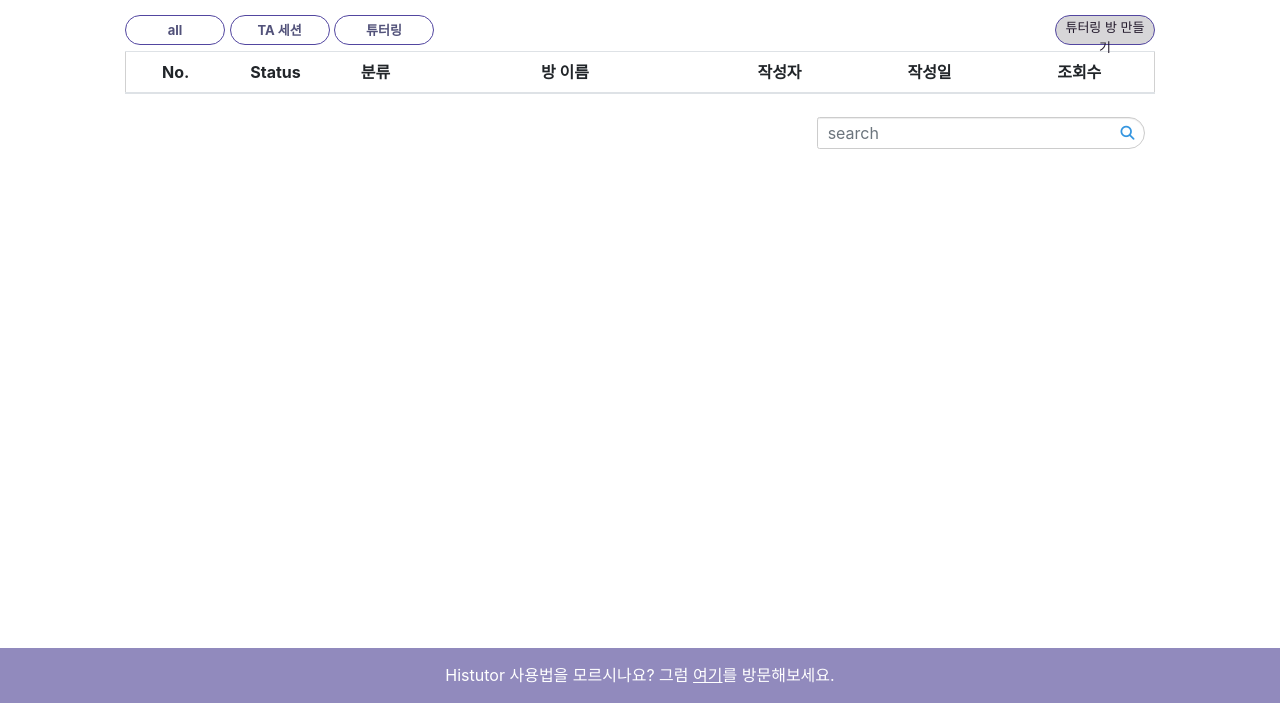
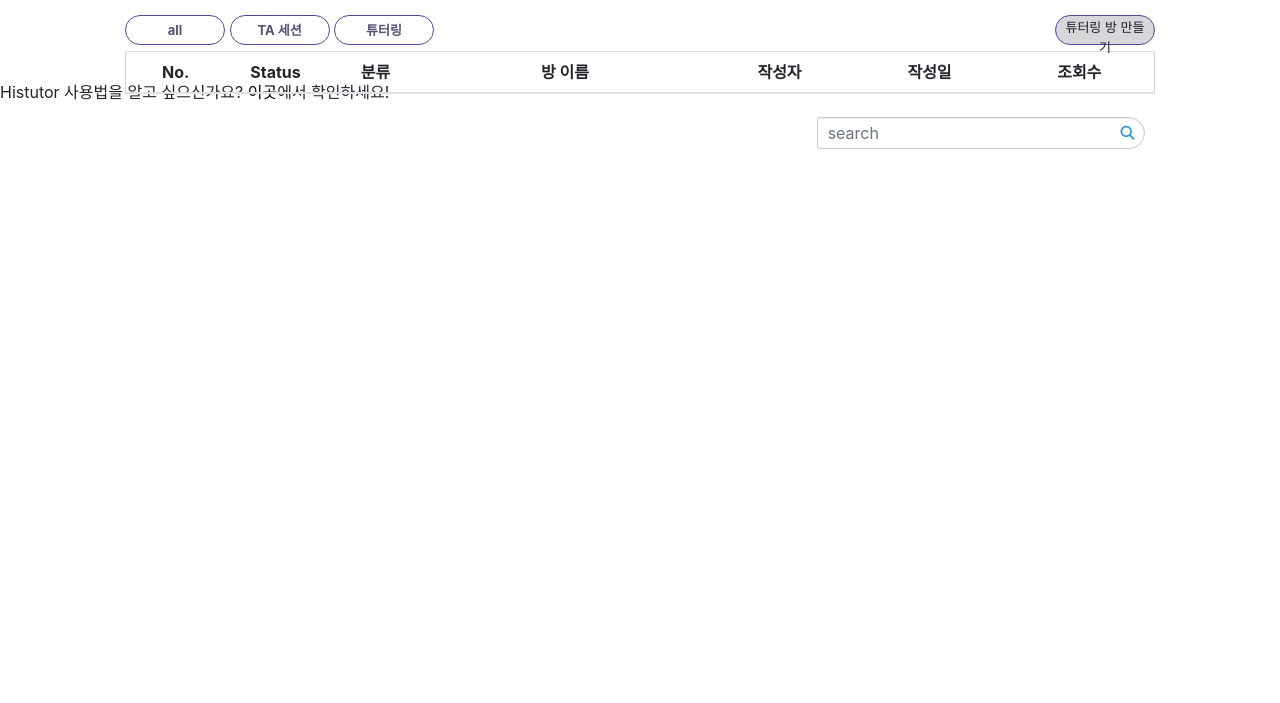
Before and after one commit to dodoyoon/Histutor, a Django app: template tutor/matching/templates/matching/main.html in a window 1280 px wide. Shown: the part 97-800 px from the top of the page. Run offline with Django 3.2, Linux system fonts and the light colour scheme; the template is opened without the code that fills it, so the values that code supplies are empty; some libraries are stand-ins or nearby versions.

Commit message:
ADD manual in footer
기존 푸터에 있던 배경색을 흰색으로 변경하였다.
링크를 클릭하면 새로운 탭에 매뉴얼이 열리도록 하였다.

```diff
--- a/tutor/matching/templates/matching/main.html
+++ b/tutor/matching/templates/matching/main.html
@@ -441,9 +441,9 @@
   </div>
 </div>
 
-<div id="footer">
-  <p>Histutor 사용법을 모르시나요? 그럼 <a href="https://www.notion.so/Histutor-Guideline-1112f633040742a280749b9a449a13b2">여기</a>를 방문해보세요. </p>
-</div>
+<footer>
+    <p class='manual'>Histutor 사용법을 알고 싶으신가요?&nbsp;<a href="https://www.notion.so/Histutor-Guideline-1112f633040742a280749b9a449a13b2" target="_blank">이곳</a>에서 확인하세요!</p>
+</footer>
 
 <script>
 
```
